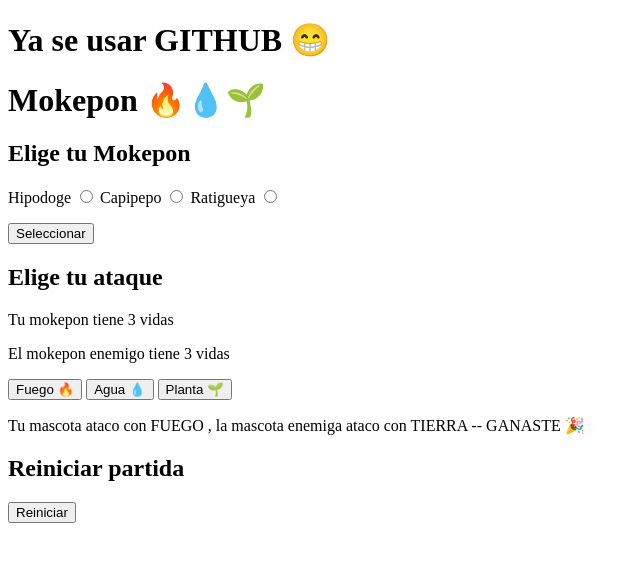
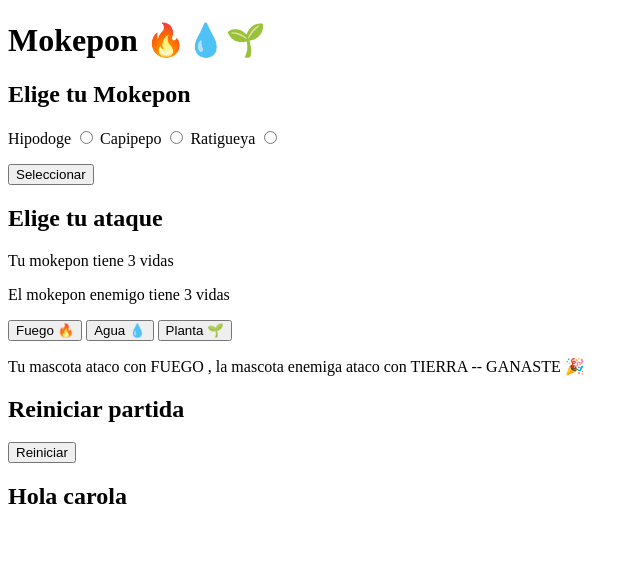
Before and after one commit to EstefyModoSabio/Mokepon, a plain HTML site: page index.html in a window 1280 px wide. Shown: the whole page, without its empty margins (0-640 px from the left). Drawn offline with Linux system fonts and the light colour scheme.

Commit message:
Commit de carola

```diff
--- a/index.html
+++ b/index.html
@@ -12,7 +12,7 @@
   <body>
     <header></header>
     <main>
-      <h1>Ya se usar GITHUB 😁</h1>
+
       <h1>Mokepon 🔥💧🌱</h1>
 
       <section id="seleccion-mokepon">
@@ -60,6 +60,10 @@
         <h2>Reiniciar partida</h2>
         <button>Reiniciar</button>
       </section>
+
+      <section>
+        <h1>Hola carola</h1>
+      </section>
     </main>
     <footer></footer>
   </body>
```
